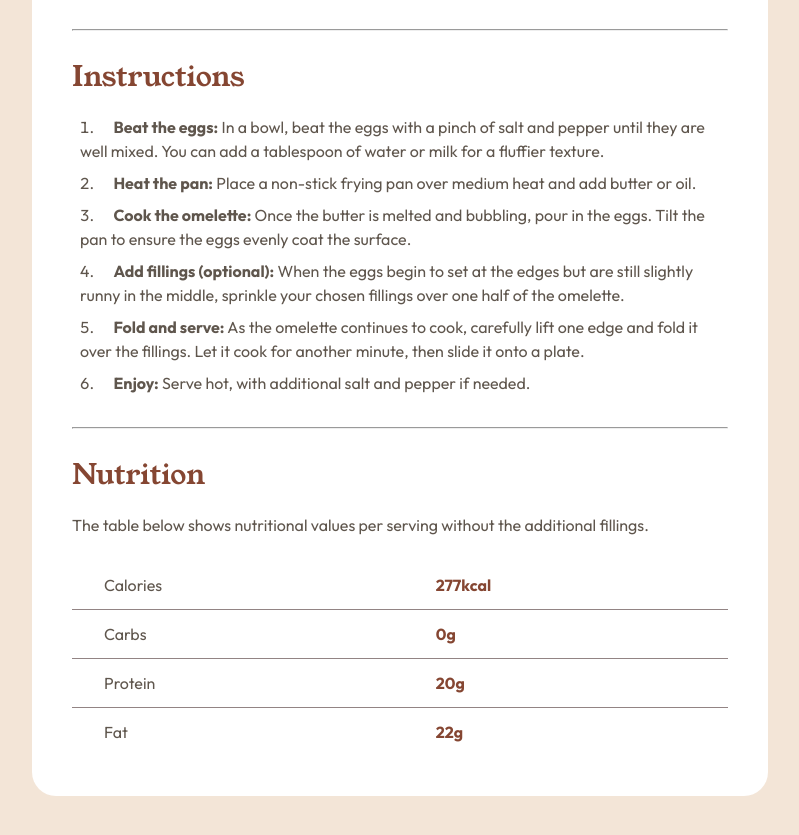
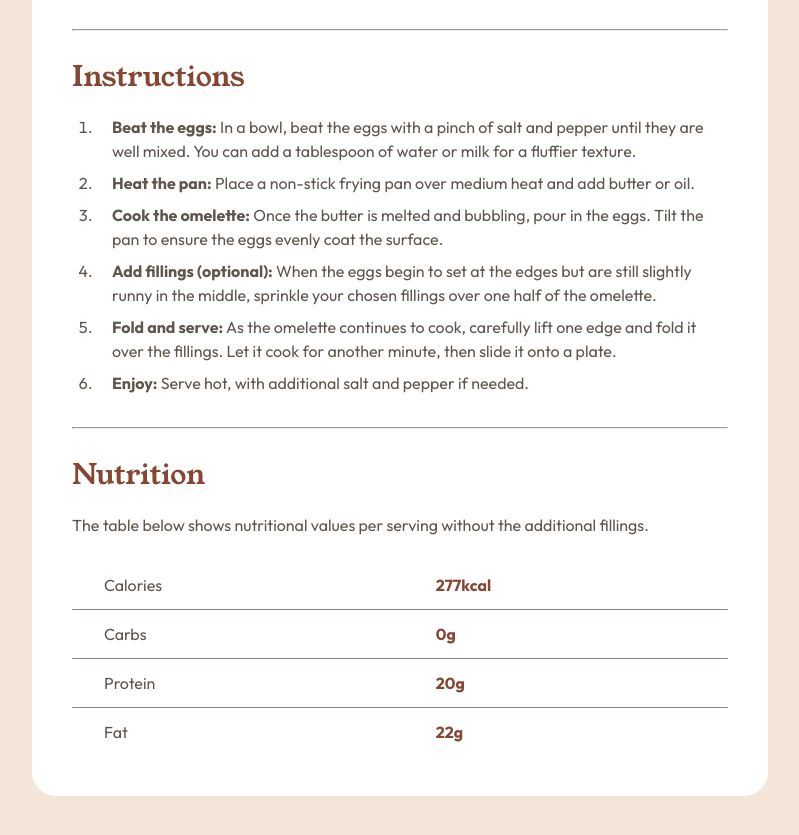
Before and after one commit to Hades1123/recipe-page-main, a plain HTML site: page index.html in a window 1280 px wide. Shown: the part 1063-1898 px from the top of the page, without its empty margins (240-1039 px from the left). Drawn offline with Linux system fonts and the light colour scheme.

Commit message:
fix ol tag

```diff
--- a/style.css
+++ b/style.css
@@ -38,10 +38,11 @@ li strong {
 
 ol {
   list-style-type: decimal;
-  list-style-position: inside;
+  list-style-position: outside;
+  padding-left: 1.5rem;
 }
 
-ol li strong {
+ol li {
   padding-left: 1rem;
 }
 
```
